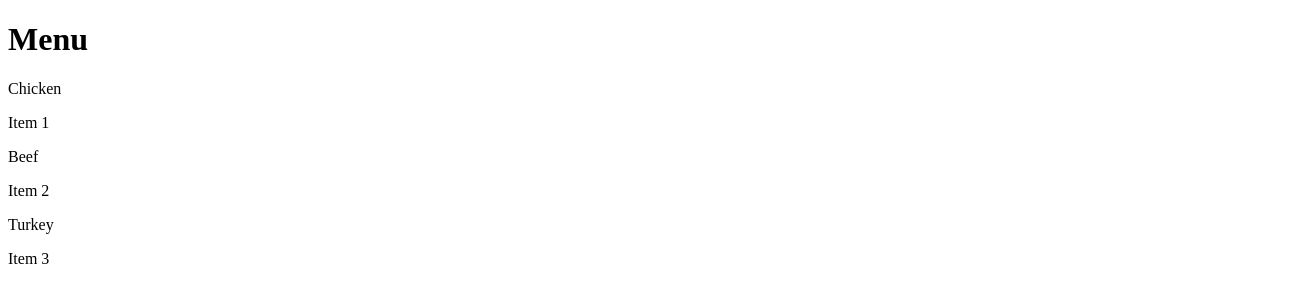
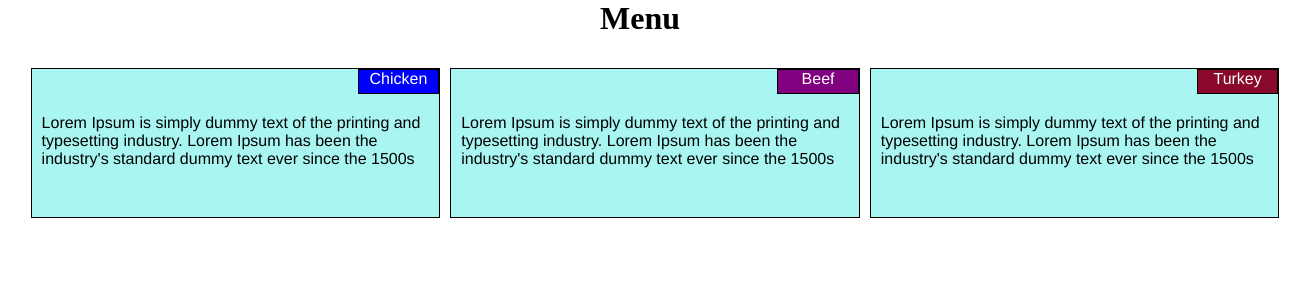
Before and after one commit to CosminMihaiR/Coursera_solution, a plain HTML site: page Coursera_solution.html in a window 1280 px wide. Shown: the whole page, 1306 px wide, since content can reach past the window. Drawn offline with Linux system fonts and the light colour scheme.

Commit message:
screwed up repositories, final changes

```diff
--- a/Coursera_solution.html
+++ b/Coursera_solution.html
@@ -4,17 +4,15 @@
 <meta charset="utf-8">
 <meta name="viewport" content="width=device-width, initial-scale=1">
 <title>Assignment</title>
-<!-- <link rel="stylesheet" href="css/solution2.css"> -->
-<link rel="stylesheet" href="css/cozma.css">
-
+<link rel="stylesheet" href="css/solution.css">
 </head>
 <body>
 <h1>Menu</h1>
 
 <div class="row">
-  <div class="col-lg-4 col-md-6 col-s-12"><p id="chicken">Chicken</p><section>Item 1</section></div>
-  <div class="col-lg-4 col-md-6 col-s-12"><p id="Beef">Beef</p><section>Item 2</section></div>
-  <div class="col-lg-4 col-md-6 col-s-12"><p id="Turkey">Turkey</p><section>Item 3</section></div>
+  <div class="col-lg-4 col-md-6 col-s-12"><p id="chicken">Chicken</p><section>Lorem Ipsum is simply dummy text of the printing and typesetting industry. Lorem Ipsum has been the industry's standard dummy text ever since the 1500s</section></div>
+  <div class="col-lg-4 col-md-6 col-s-12"><p id="Beef">Beef</p><section>Lorem Ipsum is simply dummy text of the printing and typesetting industry. Lorem Ipsum has been the industry's standard dummy text ever since the 1500s</section></div>
+  <div class="col-lg-4 col-md-12 col-s-12"><p id="Turkey">Turkey</p><section>Lorem Ipsum is simply dummy text of the printing and typesetting industry. Lorem Ipsum has been the industry's standard dummy text ever since the 1500s</section></div>
 </div>
 
 </body>
--- /dev/null
+++ b/css/solution.css
@@ -0,0 +1,209 @@
+* {
+    box-sizing: border-box;
+    margin: 0;
+    padding: 0;
+  }
+
+  h1 {
+    margin-bottom: 15px;
+    text-align: center;
+  }
+
+  .col-md-12, .col-lg-4 {
+    margin: 5px;
+  }
+
+  .col-lg-4 {
+    border: 1px solid black;
+    background-color: #A9F5F2;
+    height: 150px;
+    font-family: Helvetica;
+    color: black;
+    position:relative;
+    box-sizing: border-box;
+  }
+
+
+  #chicken {
+    background-color: blue;
+    color:white;
+    margin-right: auto;
+    margin-left: auto;
+    margin-top: 0px;
+    width:20%;
+    height: 25px;
+    text-align: center;
+    position: relative;
+    float: right;
+    border:1px solid black;
+  }
+  #Beef {
+    background-color: purple;
+    color:white;
+    margin-right: auto;
+    margin-left: auto;
+    margin-top: 0px;
+    width:20%;
+    height: 25px;
+    text-align: center;
+    position: relative;
+    float: right;
+    border:1px solid black;
+  }
+  #Turkey {
+    background-color: #8A0829;
+    color:white;
+    margin-right: auto;
+    margin-left: auto;
+    margin-top: 0px;
+    width:20%;
+    height: 25px;
+    text-align: center;
+    position: relative;
+    float: right;
+    border:1px solid black;
+  }
+
+  section {
+    position:absolute;
+    top:35px;
+    padding: 10px;
+  }
+
+  /* Simple Responsive Framework. */
+  .row {
+    width: 100%;
+    margin:2%;
+  }
+  /********** Desktop **********/
+  @media (min-width: 992px) {
+    .col-lg-1, .col-lg-2, .col-lg-3, .col-lg-4, .col-lg-5, .col-lg-6, .col-lg-7, .col-lg-8, .col-lg-9, .col-lg-10, .col-lg-11, .col-lg-12 {
+      float: left;
+      border: 1px solid black;
+    }
+    .col-lg-1 {
+      width: 8.33%;
+    }
+    .col-lg-2 {
+      width: 16.66%;
+    }
+    .col-lg-3 {
+      width: 25%;
+    }
+    .col-lg-4 {
+      width: 32%;
+    }
+    .col-lg-5 {
+      width: 41.66%;
+    }
+    .col-lg-6 {
+      width: 50%;
+    }
+    .col-lg-7 {
+      width: 58.33%;
+    }
+    .col-lg-8 {
+      width: 66.66%;
+    }
+    .col-lg-9 {
+      width: 74.99%;
+    }
+    .col-lg-10 {
+      width: 83.33%;
+    }
+    .col-lg-11 {
+      width: 91.66%;
+    }
+    .col-lg-12 {
+      width: 100%;
+    }
+  }
+
+  /********** Tablet **********/
+  @media (min-width: 768px) and (max-width: 991px) {
+    .col-md-1, .col-md-2, .col-md-3, .col-md-4, .col-md-5, .col-md-6, .col-md-7, .col-md-8, .col-md-9, .col-md-10, .col-md-11, .col-md-12 {
+      float: left;
+      border: 1px solid black;
+
+    }
+    .col-md-1 {
+      width: 8.33%;
+    }
+    .col-md-2 {
+      width: 16.66%;
+    }
+    .col-md-3 {
+      width: 25%;
+    }
+    .col-md-4 {
+      width: 33.33%;
+    }
+    .col-md-5 {
+      width: 41.66%;
+    }
+    .col-md-6 {
+      width: 47%;
+    }
+    .col-md-7 {
+      width: 58.33%;
+    }
+    .col-md-8 {
+      width: 66.66%;
+    }
+    .col-md-9 {
+      width: 74.99%;
+    }
+    .col-md-10 {
+      width: 83.33%;
+    }
+    .col-md-11 {
+      width: 91.66%;
+    }
+    .col-md-12 {
+      width: 95%;
+    }
+  }
+  /********** Mobile **********/
+  @media (max-width: 767px) {
+    .col-s-1, .col-s-2, .col-s-3, .col-s-4, .col-s-5, .col-s-6, .col-s-7, .col-s-8, .col-s-9, .col-s-10, .col-s-11, .col-s-12 {
+      float: left;
+      border: 1px solid black;
+      margin:10px;
+    }
+    .col-s-1 {
+      width: 8.33%;
+    }
+    .col-s-2 {
+      width: 16.66%;
+    }
+    .col-s-3 {
+      width: 25%;
+    }
+    .col-s-4 {
+      width: 33.33%;
+    }
+    .col-s-5 {
+      width: 41.66%;
+    }
+    .col-s-6 {
+      width: 50%;
+    }
+    .col-s-7 {
+      width: 58.33%;
+    }
+    .col-s-8 {
+      width: 66.66%;
+    }
+    .col-s-9 {
+      width: 74.99%;
+    }
+    .col-s-10 {
+      width: 83.33%;
+    }
+    .col-s-11 {
+      width: 91.66%;
+    }
+    .col-s-12 {
+      width: 94%;
+    }
+}
--- a/solution2.css
+++ /dev/null
@@ -1,154 +0,0 @@
-* {
-  box-sizing: border-box;
-}
-h1 {
-  margin-bottom: 15px;
-}
-.chicken {
-  background-color: red;
-  float:left;
-}
-div {
-  border: 1px solid black;
-  background-color: grey;
-  width: 90%;
-  height: 150px;
-  margin-right: auto;
-  margin-left: auto;
-  font-family: Helvetica;
-  color: white;
-}
-
-/* Simple Responsive Framework. */
-.row {
-  width: 100%;
-}
-/********** Desktop **********/
-@media (min-width: 992px) {
-  .col-lg-1, .col-lg-2, .col-lg-3, .col-lg-4, .col-lg-5, .col-lg-6, .col-lg-7, .col-lg-8, .col-lg-9, .col-lg-10, .col-lg-11, .col-lg-12 {
-    float: left;
-    border: 1px solid green;
-  }
-  .col-lg-1 {
-    width: 8.33%;
-  }
-  .col-lg-2 {
-    width: 16.66%;
-  }
-  .col-lg-3 {
-    width: 25%;
-  }
-  .col-lg-4 {
-    width: 33.33%;
-  }
-  .col-lg-5 {
-    width: 41.66%;
-  }
-  .col-lg-6 {
-    width: 50%;
-  }
-  .col-lg-7 {
-    width: 58.33%;
-  }
-  .col-lg-8 {
-    width: 66.66%;
-  }
-  .col-lg-9 {
-    width: 74.99%;
-  }
-  .col-lg-10 {
-    width: 83.33%;
-  }
-  .col-lg-11 {
-    width: 91.66%;
-  }
-  .col-lg-12 {
-    width: 100%;
-  }
-}
-
-/********** Tablet **********/
-@media (min-width: 768px) and (max-width: 991px) {
-  .col-md-1, .col-md-2, .col-md-3, .col-md-4, .col-md-5, .col-md-6, .col-md-7, .col-md-8, .col-md-9, .col-md-10, .col-md-11, .col-md-12 {
-    float: left;
-    border: 1px solid green;
-  }
-  .col-md-1 {
-    width: 8.33%;
-  }
-  .col-md-2 {
-    width: 16.66%;
-  }
-  .col-md-3 {
-    width: 25%;
-  }
-  .col-md-4 {
-    width: 33.33%;
-  }
-  .col-md-5 {
-    width: 41.66%;
-  }
-  .col-md-6 {
-    width: 50%;
-  }
-  .col-md-7 {
-    width: 58.33%;
-  }
-  .col-md-8 {
-    width: 66.66%;
-  }
-  .col-md-9 {
-    width: 74.99%;
-  }
-  .col-md-10 {
-    width: 83.33%;
-  }
-  .col-md-11 {
-    width: 91.66%;
-  }
-  .col-md-12 {
-    width: 100%;
-  }
-}
-/********** Mobile **********/
-@media (max-width: 767px) {
-  .col-s-1, .col-s-2, .col-s-3, .col-s-4, .col-s-5, .col-s-6, .col-s-7, .col-s-8, .col-s-9, .col-s-10, .col-s-11, .col-s-12 {
-    float: left;
-    border: 1px solid green;
-  }
-  .col-s-1 {
-    width: 8.33%;
-  }
-  .col-s-2 {
-    width: 16.66%;
-  }
-  .col-s-3 {
-    width: 25%;
-  }
-  .col-s-4 {
-    width: 33.33%;
-  }
-  .col-s-5 {
-    width: 41.66%;
-  }
-  .col-s-6 {
-    width: 50%;
-  }
-  .col-s-7 {
-    width: 58.33%;
-  }
-  .col-s-8 {
-    width: 66.66%;
-  }
-  .col-s-9 {
-    width: 74.99%;
-  }
-  .col-s-10 {
-    width: 83.33%;
-  }
-  .col-s-11 {
-    width: 91.66%;
-  }
-  .col-s-12 {
-    width: 100%;
-  }
```
